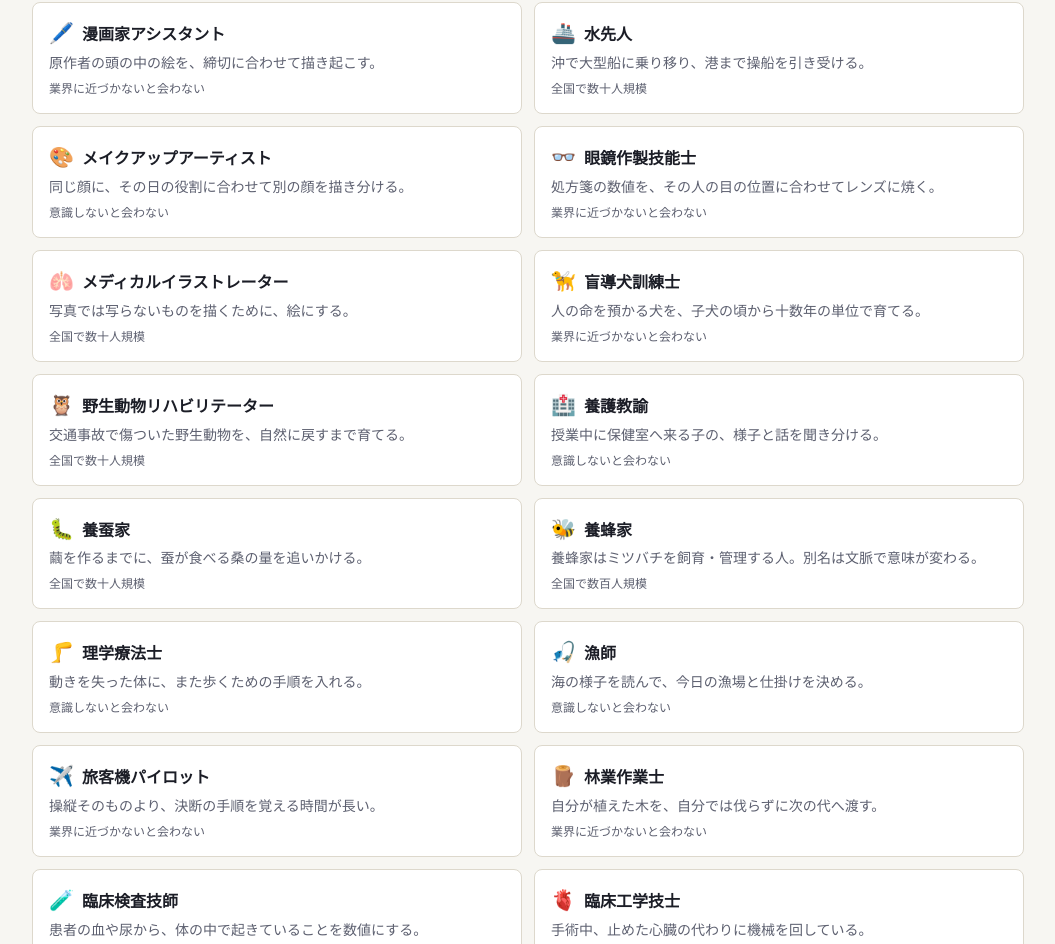
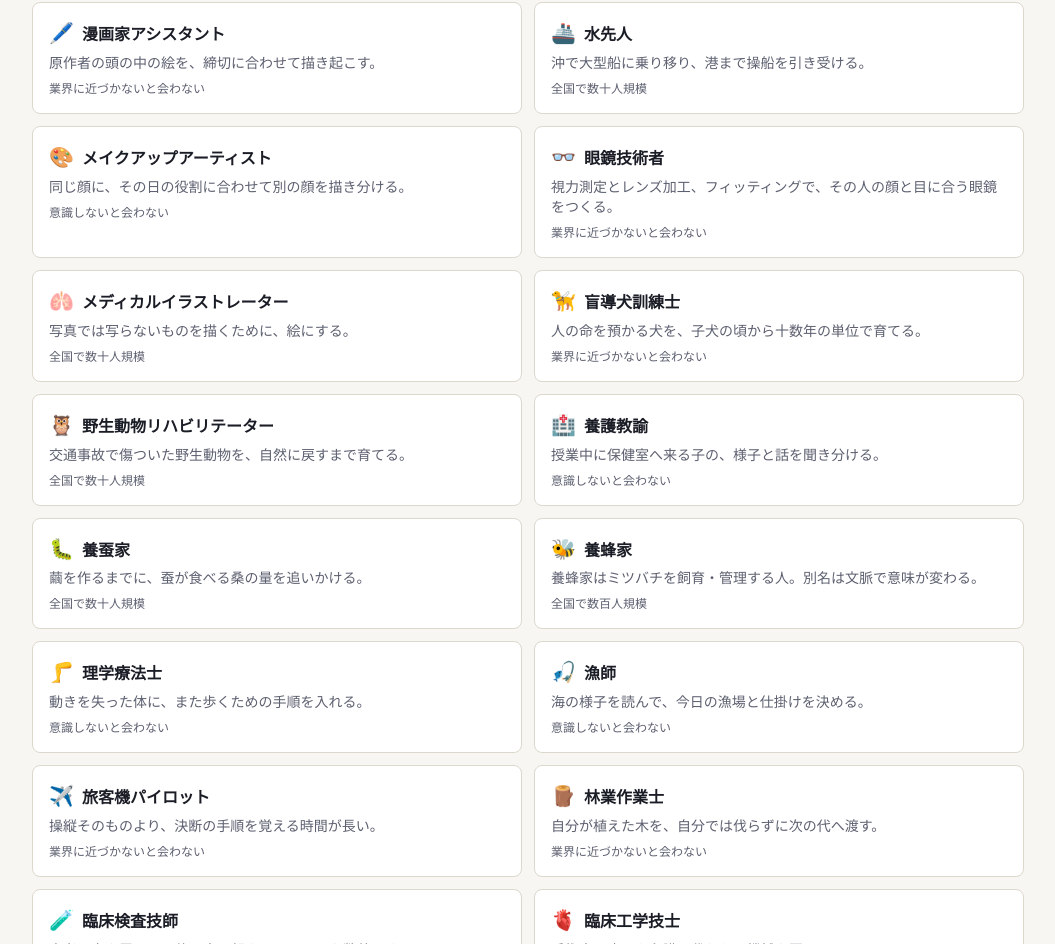
Before and after one commit to nomuonji/job-world, a Next.js app: page /jobs in a window 1280 px wide. Shown: the part 8247-9191 px from the top of the page, without its empty margins (112-1167 px from the left). Built offline with nearby package versions, Linux system fonts and the light colour scheme.

Commit message:
fix(jobs): separate optician occupation from 眼鏡作製技能士 title
Sites Operator task cec13f55-5a26-47eb-998a-2f706707dde6. Overlay optician record so H1 is 眼鏡技術者 and 眼鏡作製技能士 remains a search alias.

```diff
--- a/src/app/jobs/[slug]/page.tsx
+++ b/src/app/jobs/[slug]/page.tsx
@@ -30,7 +30,9 @@ export async function generateMetadata({
   const { slug } = await params;
   const job = getJobBySlug(slug);
   if (!job) return {};
-  const commonSearchAlias = job.aliasesJa.find((alias) => alias === "ひよこ鑑定士");
+  const commonSearchAlias = job.aliasesJa.find(
+    (alias) => alias === "ひよこ鑑定士" || alias === "眼鏡作製技能士",
+  );
   const seoName = commonSearchAlias ? `${job.nameJa}（${commonSearchAlias}）` : job.nameJa;
   return {
     title: `${seoName}とは｜仕事内容・なり方ガイド`,
@@ -71,11 +73,8 @@ export default async function JobPage({
   const isEntry = health.entrySlugs.includes(job.slug);
   const shikaku = shikakuLinkForJob(job);
 
-  // クライアントへ渡すのは表示用の最小データだけ（全職業の本文を送らない）。
   const egoCenter = toEgoCenter(job);
   const egoNodes = toEgoNodes(entry);
-  // ?from= の解決に必要な分。相互性が保証されているので、
-  // ここに来られる職業は必ず隣人プールに含まれている。
   const fromCandidates = egoNodes.map((n) => ({
     slug: n.slug,
     nameJa: n.nameJa,
@@ -125,7 +124,6 @@ export default async function JobPage({
         )}
       </header>
 
-      {/* 意外な一点。この図鑑の価値の中心なので、本文より先に出す。 */}
       <section className="mt-8 rounded-lg border-l-4 border-[var(--accent)] bg-[var(--surface)] p-5">
         <h2 className="text-sm font-bold text-[var(--accent)]">
           知られていないこと
@@ -153,10 +151,8 @@ export default async function JobPage({
           方向が同じものは、同じ角度でつながっています。
         </p>
 
-        {/* 図はサーバー側で描かれる（EgoNetwork は useSearchParams を使わない）。 */}
         <EgoNetwork center={egoCenter} nodes={egoNodes} facets={getFacets()} />
 
-        {/* FromNote は useSearchParams を使うので、こちらだけ Suspense に包む。 */}
         <Suspense fallback={null}>
           <FromNote candidates={fromCandidates} />
         </Suspense>
@@ -214,7 +210,6 @@ export default async function JobPage({
         </section>
       )}
 
-      {/* 資格カタログへの導線。資格と仕事を行き来できるようにする。 */}
       <section className="mt-10 rounded-lg border border-[var(--border)] bg-[var(--surface)] p-5">
         <h2 className="text-sm font-bold text-[var(--accent)]">
           🎓 この仕事の資格・試験を調べる
--- /dev/null
+++ b/src/data/jobs/optician.override.json
@@ -0,0 +1,27 @@
+{
+  "industry": "medical",
+  "jobs": [
+    {
+      "slug": "optician",
+      "nameJa": "眼鏡技術者",
+      "nameEn": "Optician",
+      "aliasesJa": ["眼鏡作製技能士", "オプティシャン", "めがね職人"],
+      "kanaJa": "めがねぎじゅつしゃ",
+      "emoji": "👓",
+      "summaryJa": "視力測定とレンズ加工、フィッティングで、その人の顔と目に合う眼鏡をつくる。",
+      "descriptionJa": "眼鏡店などで、使用目的を聞き取り、視力の測定、レンズとフレームの選定、加工、フィッティング、引き渡し、アフターケアまでを担う職。眼科での診断・治療とは役割が分かれ、眼鏡技術者は眼科専門医と連携しつつ視力補正用の眼鏡を店頭で作製する。レンズの光学中心を瞳孔位置に合わせ、フレームを鼻や耳の形に合わせて調整する。この仕事そのものは技能士の称号がなくても従事できる一方、学科試験と実技試験の両方に合格した人だけが「眼鏡作製技能士」を名乗れる。検定は1級と2級があり、令和3年に眼鏡作製職種として国家技能検定に加わった。",
+      "surpriseJa": "眼鏡作製技能士は仕事の独占資格ではなく、合格した人に与えられる称号である。店頭の眼鏡づくりは技能士でなくても行われ、検定は技能の客観的な「ものさし」として導入された。",
+      "howToBecomeJa": "眼鏡店やレンズ加工の現場で実務を積むのが一般的な入り方である。称号を取る場合は、指定試験機関の公益社団法人日本眼鏡技術者協会が実施する眼鏡作製技能検定を受ける。学科と実技の両方に合格すると眼鏡作製技能士の称号が付与される。2級は実務経験や眼鏡専門学校などの経路があり、1級は2級合格後の実務やより長い実務経験、専門学校・大学の経路がある。認定眼鏡士からの特例講習ルートもある。試験日程や手数料は年度ごとに変わるため、公式の受検案内を確認する。",
+      "tags": ["setting.workshop", "setting.desk", "setting.hospital", "subject.glass", "subject.human-body", "subject.machine", "action.measure", "action.assemble", "action.polish", "sense.tilt", "sense.color", "sense.fine-motor", "condition.certification", "condition.solo", "temperament.detail", "temperament.repeatable", "temperament.quiet-pride", "industry.medical"],
+      "rarity": 3,
+      "familiarity": 3,
+      "lifecycle": "established",
+      "sources": [
+        {"titleJa": "眼鏡作製技能検定とは", "url": "https://www.megane-joa.jp/about/"},
+        {"titleJa": "等級別の詳細内容", "url": "https://www.megane-joa.jp/class/"},
+        {"titleJa": "技能検定制度", "url": "https://www.mhlw.go.jp/stf/seisakunitsuite/bunya/koyou_roudou/jinzaikaihatsu/ability_skill/ginoukentei/index.html"}
+      ],
+      "updatedAt": "2026-10-01"
+    }
+  ]
+}
--- a/src/lib/data.ts
+++ b/src/lib/data.ts
@@ -4,6 +4,7 @@ import type {
   GeneratedTaxonomy,
   GraphHealth,
   Job,
+  JobFile,
   NeighborEntry,
   TaxonomyTag,
 } from "@/types";
@@ -12,6 +13,7 @@ import taxonomyJson from "@/data/generated/taxonomy.json";
 import neighborsJson from "@/data/generated/neighbors.json";
 import tagIndexJson from "@/data/generated/tag-index.json";
 import healthJson from "@/data/generated/graph-health.json";
+import opticianOverride from "@/data/jobs/optician.override.json";
 
 /**
  * サーバー/ビルド時のデータアクセス。
@@ -24,6 +26,7 @@ import healthJson from "@/data/generated/graph-health.json";
 const taxonomy = taxonomyJson as unknown as GeneratedTaxonomy;
 const neighborEntries = neighborsJson as unknown as NeighborEntry[];
 const tagIndex = tagIndexJson as unknown as Record<string, string[]>;
+const jobOverrides: JobFile[] = [opticianOverride as unknown as JobFile];
 
 let _allJobs: Job[] | null = null;
 
@@ -32,6 +35,9 @@ export function getAllJobs(): Job[] {
   if (_allJobs) return _allJobs;
   const bySlug = new Map<string, Job>();
   for (const file of JOB_FILES) {
+    for (const job of file.jobs) bySlug.set(job.slug, job);
+  }
+  for (const file of jobOverrides) {
     for (const job of file.jobs) bySlug.set(job.slug, job);
   }
   _allJobs = [...bySlug.values()].sort((a, b) =>
```
